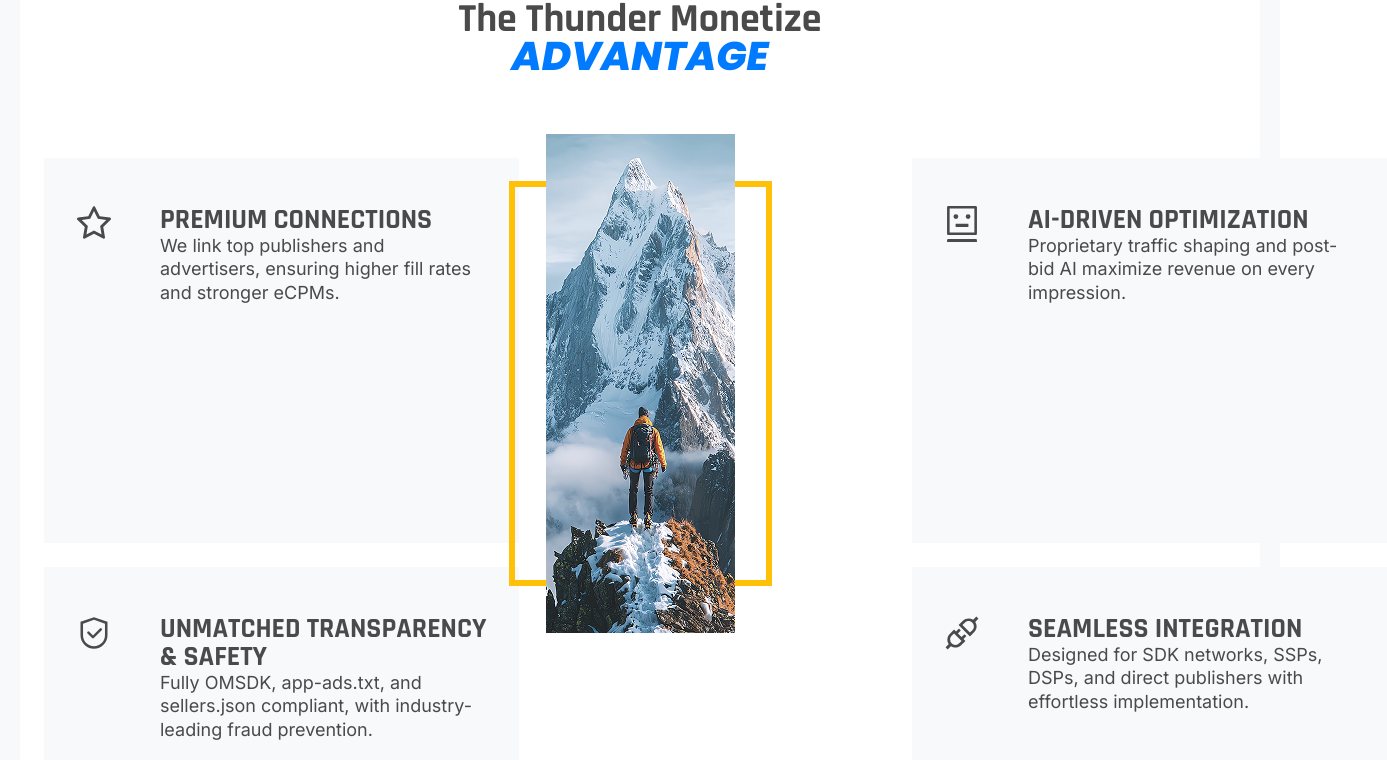
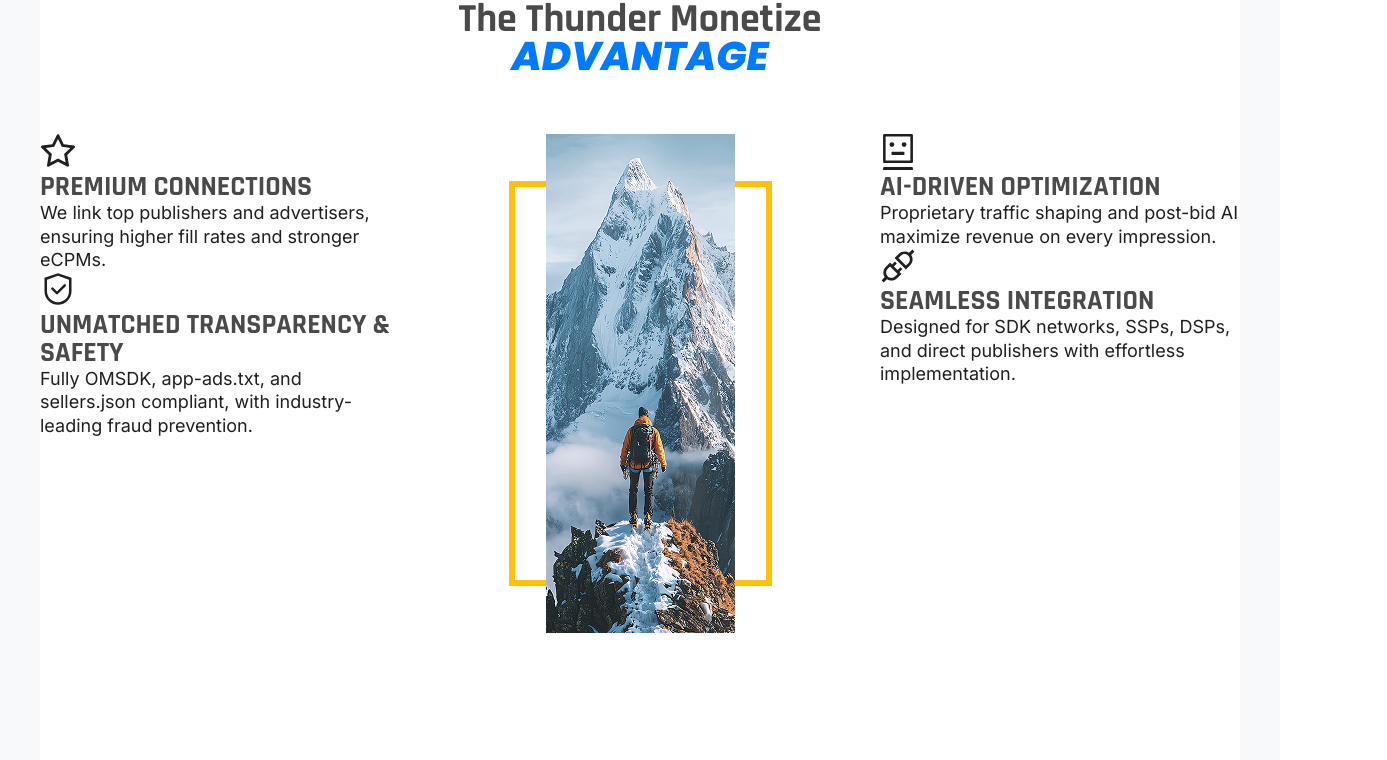
Before and after one commit to jwong65/vite-react-site, a React (Vite) app: page /about in a window 1280 px wide. Shown: the part 1052-1812 px from the top of the page, 1387 px wide, since content can reach past the window. Built offline with nearby package versions, Linux system fonts and the light colour scheme.

Commit message:
Changed class name of text-box in about as it's breaking

```diff
--- a/src/pages/About.jsx
+++ b/src/pages/About.jsx
@@ -41,7 +41,7 @@ export default function About() {
           </div>
           <div className='about-content-container'>
             <div className='about-left-content'>
-                <div className='text-box'>
+                <div className='text-box-about'>
                   <StarOutlined className='feature-icon' />
                   <div className='text-content-about'>
                     <div className='tab-heading'>Premium connections</div>
@@ -50,7 +50,7 @@ export default function About() {
                     </p>
                 </div>
               </div>
-              <div className='text-box'>
+              <div className='text-box-about'>
                 <SafetyOutlined className='feature-icon' />
                 <div className='text-content-about'>
                   <div className='tab-heading'>Unmatched transparency & safety</div>
@@ -64,7 +64,7 @@ export default function About() {
               <img src={aboutImage1} alt="Center Graphic" />
             </div>
             <div className='about-right-content'>
-              <div className='text-box'>
+              <div className='text-box-about'>
                 <RobotOutlined className='feature-icon' />
                 <div className='text-content-about'>
                   <div className='tab-heading'>AI-driven optimization</div>
@@ -73,7 +73,7 @@ export default function About() {
                   </p>
                 </div>
               </div>
-              <div className='text-box'>
+              <div className='text-box-about'>
                 <ApiOutlined className='feature-icon' />
                 <div className='text-content-about'>
                   <div className='tab-heading'>Seamless integration</div>
--- a/src/pages/about.css
+++ b/src/pages/about.css
@@ -124,6 +124,7 @@
 
 .about-content-section-wrapper{
     width: 100vw;
+    position: relative;
     background-color: #FFFFFF;
     display: flex;
     width: 100%;
@@ -131,7 +132,6 @@
     padding: 0;
     margin-left: -50vw;
     margin-right: -50vw;
-    position: relative;
 }
 
 .about-content-section{
@@ -150,6 +150,15 @@
     margin-top: 124px;
     margin-bottom: 60px;
     width:100%;
+}
+.about-content-container{
+    display: flex;
+    flex-direction: row;
+    justify-content: space-between;
+    align-items: flex-start;
+    width: 100%;
+    max-width: 1512px;
+    margin: 0 auto;
 }
 .content-header{
     font-family: 'Rajdhani', sans-serif;
@@ -173,13 +182,14 @@
     text-transform: uppercase;
     color: #007BFF;
 }
-.about-content-container{
-    display: flex;
-    justify-content: space-between;
-    align-items: flex-start;
+.text-box{
+    background-color: #F8F9FA;
     width: 100%;
+    width: 475px;
+    max-width: 100%;
+    gap: 24px;
+    padding: 48px 32px;
 }
-
 .about-left-content, .about-right-content{
     flex: 0 0 30%;
     max-width: 30%;
@@ -189,13 +199,7 @@
     max-width: 40%;
 }
 
-.text-box{
-    background-color: #F8F9FA;
-    width: 475px;
-    max-width: 100%;
-    gap: 24px;
-    padding: 48px 32px;
-}
+
 .feature-icon{
     width: 36px;
     height: 36px;
@@ -392,6 +396,22 @@
     border: 1px solid #06C;
     background: #06C;
 }
+@media (max-width: 1280px){
+    .about-page-wrapper{
+        width: 100%;
+        padding: 0 20px;
+        box-sizing: border-box;
+    }
+    .about-content-section{
+        max-width: 1512px;
+    }
+    .about-content-container{
+        width: 100%;
+        max-width: 100%;
+        padding: 0;
+        box-sizing: border-box;
+    }
+}
 
 @media (max-width: 1024px){
     .about-container{
@@ -446,7 +466,7 @@
         align-items: center;
         justify-content: center;
     }
-    .text-box {
+    .text-box-about {
         display: flex;
         flex-direction: row;
         align-items: flex-start;
@@ -661,7 +681,7 @@
         max-width: 100%;
         margin-bottom: 40px;
     }
-    .text-box {
+    .text-box-about {
         width: 100%;
         max-width: 100%;
         box-sizing: border-box;
```
